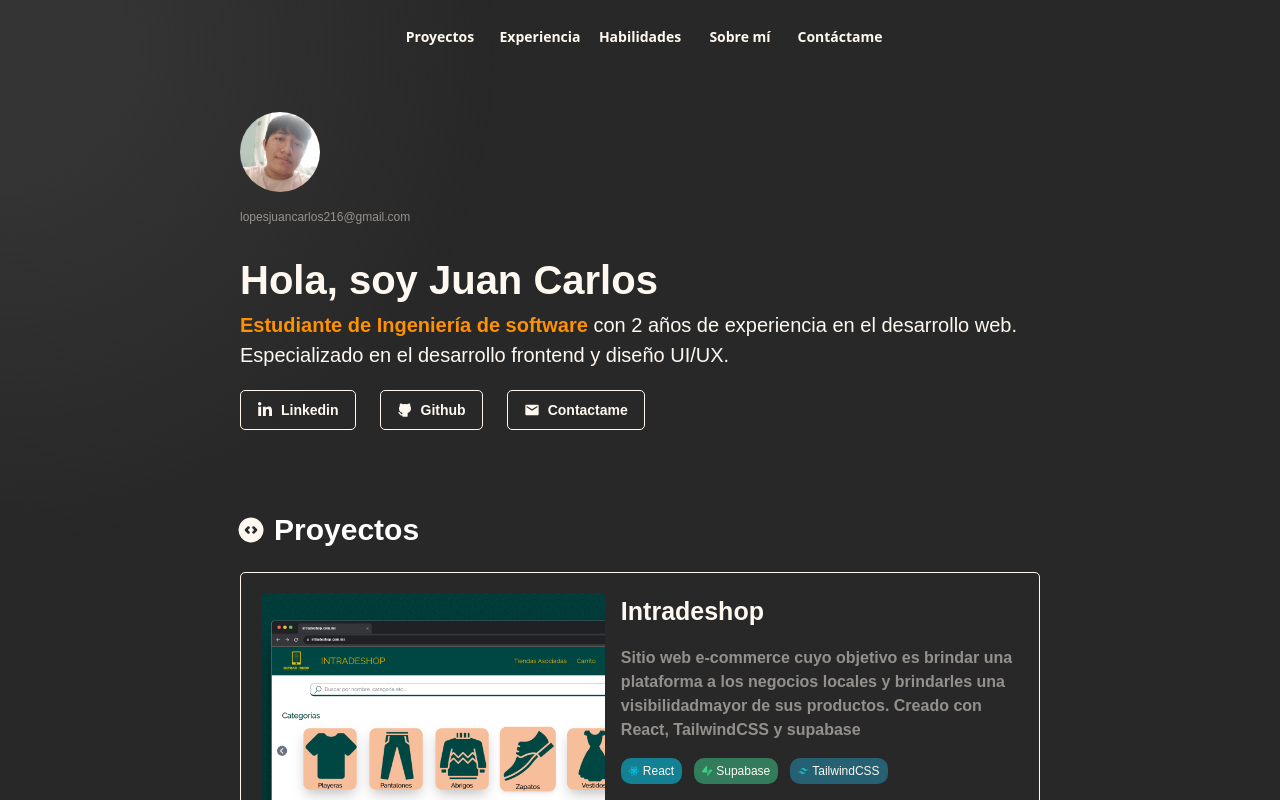
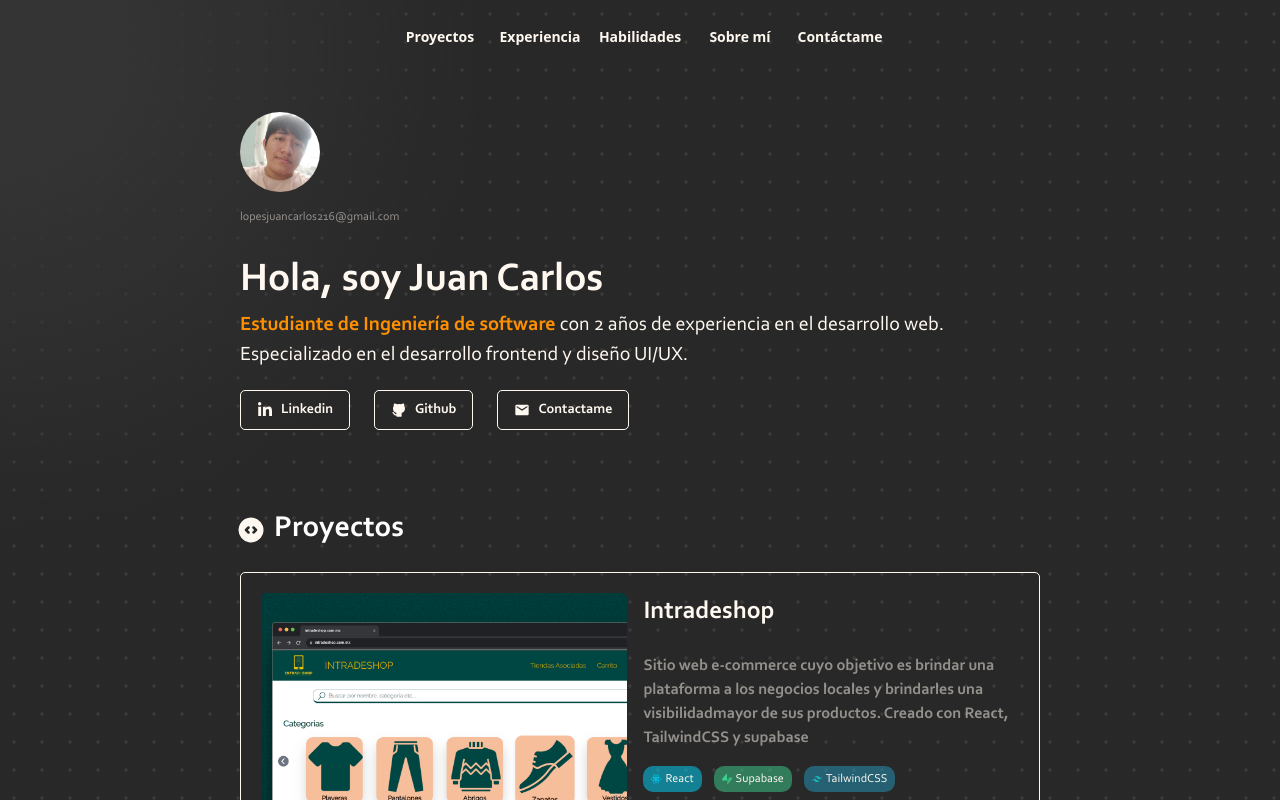
Before and after one commit to JuanCarlosLV/my-portfolio, a React (Vite) app: page / in a window 1280 px wide. Shown: the top 800 px of the page. Built offline with nearby package versions, Linux system fonts and the light colour scheme.

Commit message:
Adding styles to the main background

```diff
--- a/src/index.css
+++ b/src/index.css
@@ -1,22 +1,39 @@
-@import url('https://fonts.googleapis.com/css2?family=Inconsolata:wght@200..900&display=swap');
-
+@import url("https://fonts.googleapis.com/css2?family=Inconsolata:wght@200..900&display=swap");
 
 @tailwind base;
 @tailwind components;
 @tailwind utilities;
 
-body{
-    background-color: #282828;
+html {
+  scroll-behavior: smooth;
+}
+
+body {
+  background-color: #282828;
+  opacity: 1;
+  background-image: radial-gradient(
+    rgba(76, 76, 76, 0.5) 1.4000000000000001px,
+    #282828 2px
+  );
+  background-size: 28px 28px;
 }
 
 @font-face {
-    font-family: 'consolas';
-    font-weight: normal;
-    src: url("src/assets/Fonts/Consolas-Font/CONSOLA.TTF") format("truetype");
+  font-family: "corbel";
+  font-weight: normal;
+  font-style: normal;
+  src: url("src/assets/Fonts/corbel/CORBEL.TTF") format("truetype");
 }
 
 @font-face {
-    font-family: 'consolas';
-    font-weight: bold;
-    src: url("src/assets/Fonts/Consolas-Font/CONSOLAB.TTF") format("truetype");
+  font-family: "corbel";
+  font-weight: bold;
+  font-style: normal;
+  src: url("src/assets/Fonts/corbel/CORBELB.TTF") format("truetype");
 }
+
+@media (prefer-reduced-motion: reduce) {
+  html {
+    scroll-behavior: auto;
+  }
+}
```
